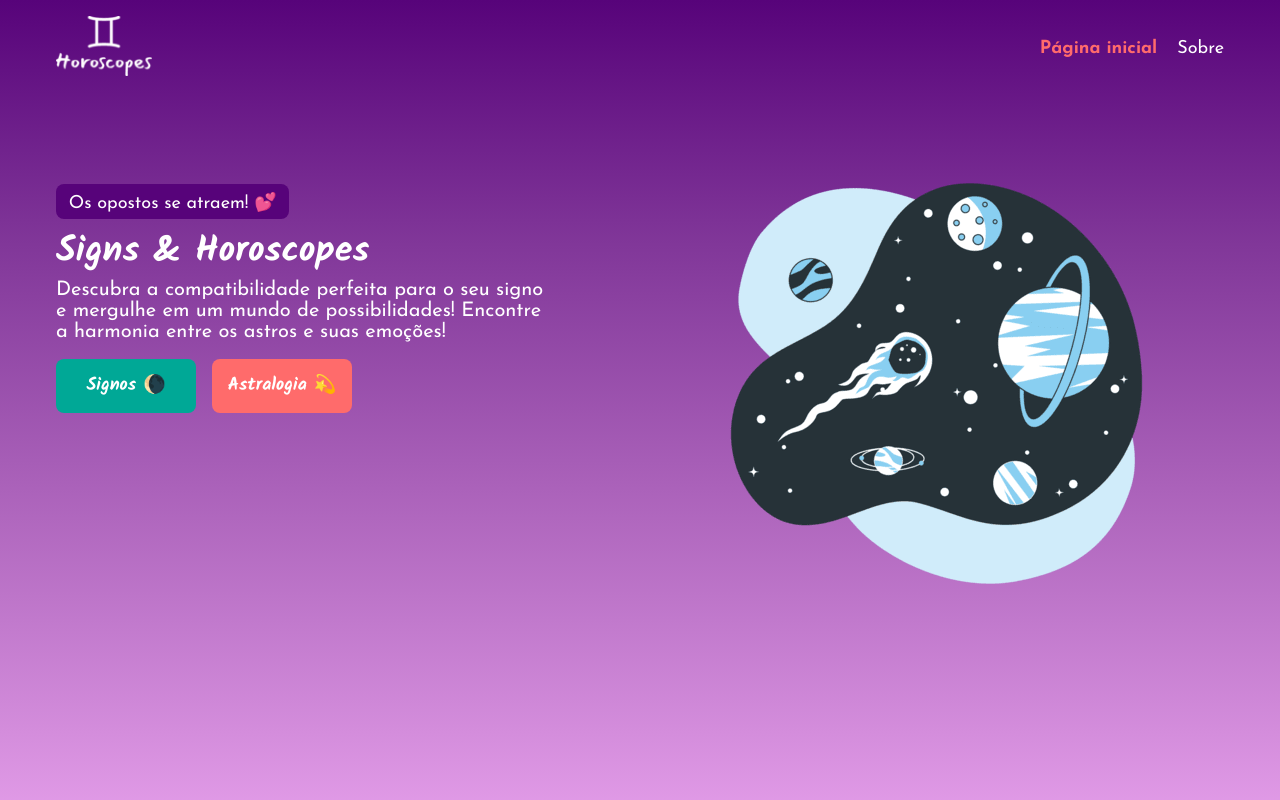
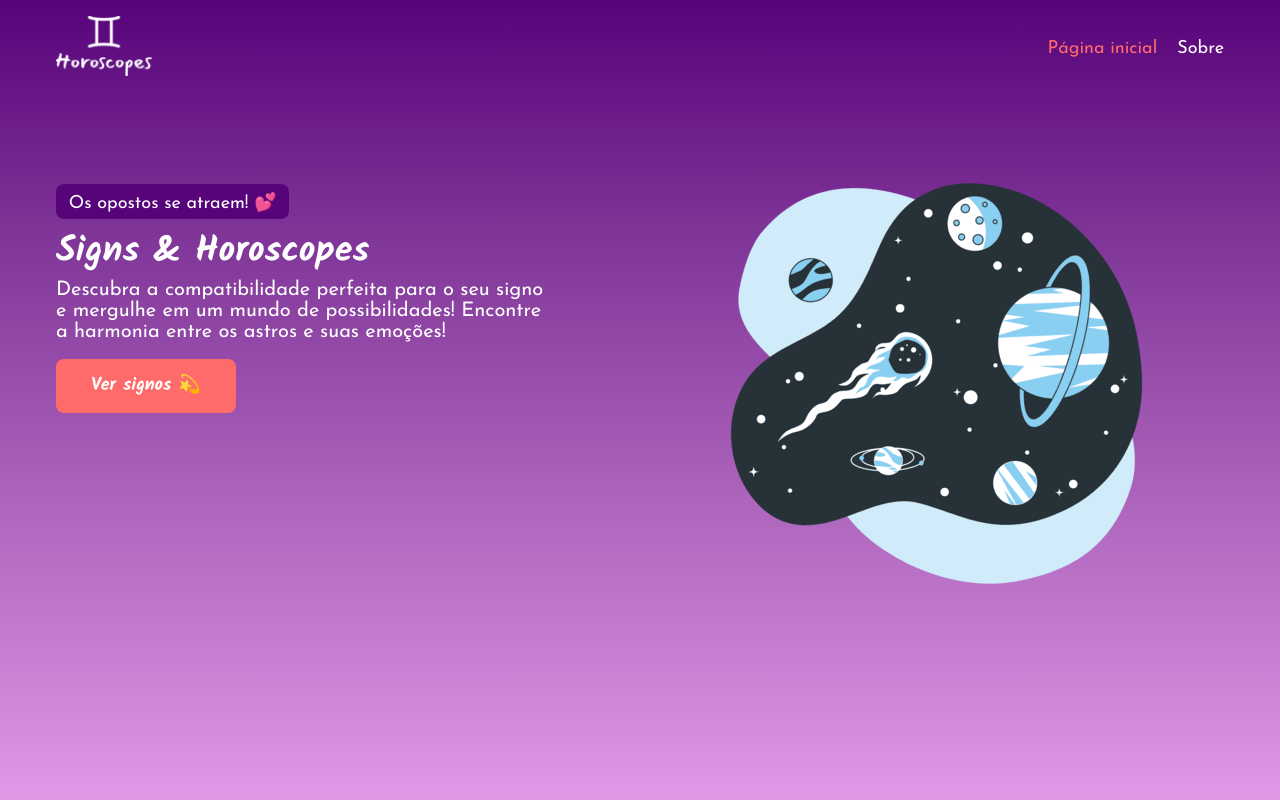
Before and after one commit to iarlen-reis/Signs, a Vue app: page / in a window 1280 px wide. Shown: the top 800 px of the page. Built offline with nearby package versions, Linux system fonts and the light colour scheme; what @tanstack/vue-query would draw is missing.

Commit message:
refactor: removing link to horoscopes page, modifying size of HomePresentation spam and removing bold from link in navigation bar.

```diff
--- a/src/components/Header.vue
+++ b/src/components/Header.vue
@@ -97,7 +97,6 @@ const handleMenu = () => {
 
       a.router-link-active {
         color: $color-link-secundary;
-        font-weight: 700;
       }
     }
 
--- a/src/components/HomeApresentation.vue
+++ b/src/components/HomeApresentation.vue
@@ -18,12 +18,17 @@
   gap: $gap-1;
 
   span {
-    width: fit-content;
+    width: 218px;
+    text-align: center;
     font-size: $size-base;
     padding: 0.4rem 0.8rem;
     border-radius: 8px;
     color: $color-white;
     background: $color-link;
+
+    @include tablet {
+      width: fit-content;
+    }
   }
 
   h1 {
--- a/src/components/HomeDetails.vue
+++ b/src/components/HomeDetails.vue
@@ -9,8 +9,8 @@ import { RouterLink } from 'vue-router'
       Encontre a harmonia entre os astros e suas emoções!
     </p>
     <div class="home__links">
-      <RouterLink to="/signos"> Signos 🌘 </RouterLink>
-      <RouterLink to="/astrology"> Astralogia 💫 </RouterLink>
+      <RouterLink to="/signos"> Ver signos 💫 </RouterLink>
+      <!-- <RouterLink to="/astrology"> Astralogia 💫 </RouterLink> -->
     </div>
   </div>
 </template>
@@ -47,10 +47,11 @@ import { RouterLink } from 'vue-router'
   display: flex;
   align-items: center;
   gap: $gap-4;
+  width: 180px;
 
   a {
     position: relative;
-    width: 140px;
+    width: 100%;
     text-align: center;
     font-family: $font-title;
     font-size: $size-base;
@@ -65,20 +66,19 @@ import { RouterLink } from 'vue-router'
     transition: all 0.4s;
 
     &:nth-child(1) {
-      background: $color-link-tertiary;
-
-      &:hover {
-        background: $color-link-tertiary-hover;
-      }
-    }
-
-    &:nth-child(2) {
       background: $color-link-secundary;
 
       &:hover {
         background: $color-link-secundary-hover;
       }
     }
+/*
+    &:nth-child(2) {
+      background: $color-link-secundary;
+      &:hover {
+        background: $color-link-secundary-hover;
+      }
+    } */
   }
 
   @include tablet {
```
